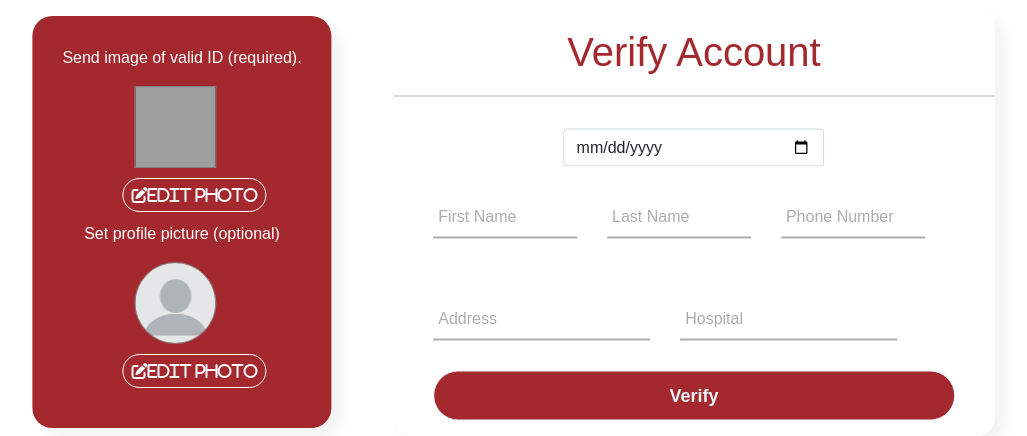
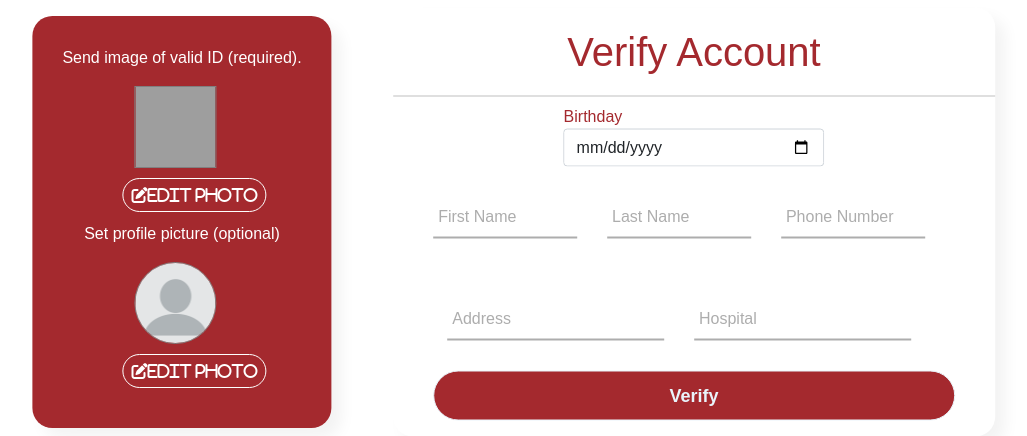
Before and after one commit to FreaQ03/Medicaide, a PHP site: page /doc_verify.php in a window 1280 px wide. Shown: the part 202-638 px from the top of the page, without its empty margins (138-1165 px from the left). Run offline with PHP 8.4, Linux system fonts and the light colour scheme; some libraries are stand-ins or nearby versions; grey boxes are pictures that could not be loaded.

Commit message:
minor change doc_verify

```diff
--- a/css/doc_verify.css
+++ b/css/doc_verify.css
@@ -101,8 +101,10 @@ body {
   align-self: left;
   display: flex ;
 }
-.center form .user_pass {
-  display: flex;
+.user_pass {
+  display: flex !important;
+  margin-left: 14px !important;
+  margin-right: 14px !important;
 }
 form .txt_field{
   position: relative;
@@ -119,6 +121,11 @@ form .txt_field{
   border: none;
   background: none;
   outline: none;
+  overflow: auto;
+    margin: auto;
+    position: relative;
+    top: 0; left: 0; bottom: 0; right: 0;
+
 }
 .txt_field label{
   position: absolute;
@@ -289,3 +296,7 @@ input[type="submit"]:hover{
   cursor: pointer;
   left: 21%;
 }
+
+.birthdaycss {
+  align-self: center;
+}
--- a/doc_verify.php
+++ b/doc_verify.php
@@ -101,7 +101,7 @@
 
         <div class="user_box">
         <div class="box_field">
-                  <label class="subheading">Birthday</label>
+                  <label class="birthdaycss">Birthday</label>
                   <input type="date" class="form-control" name="birthday" required>
         </div>
 
```
